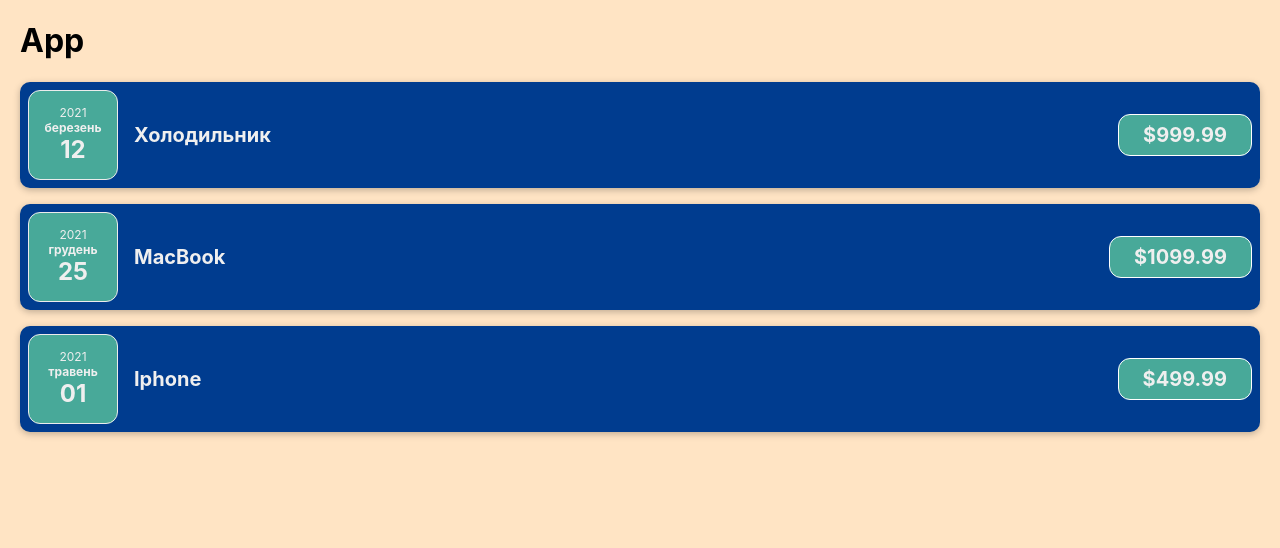
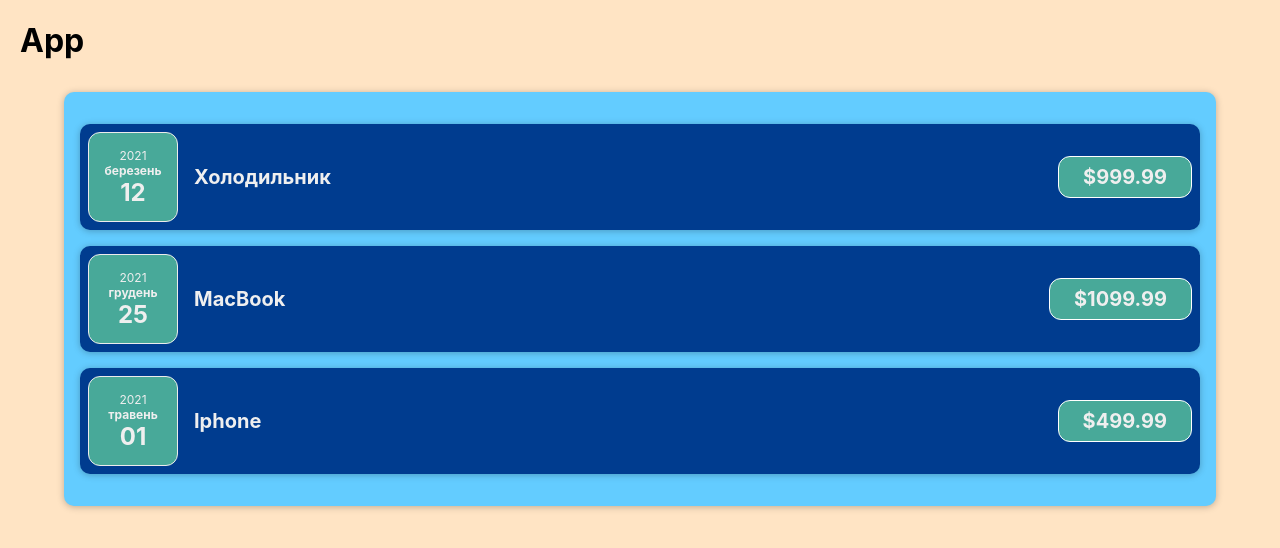
Before and after one commit to YanZinchenko/App-Expenses, a React (Create React App) app: page / in a window 1280 px wide. Shown: the top 548 px of the page. Built offline with nearby package versions, Linux system fonts and the light colour scheme.

Commit message:
sorting project

```diff
--- a/src/App.js
+++ b/src/App.js
@@ -1,6 +1,7 @@
-import CostItem from './components/CostItem';
+//import React from 'react';
+import Costs from './components/Costs/Costs';
 
-function App() {
+const App = () => {
     const costs = [
         {
             date: new Date(2021, 2, 12),
@@ -18,26 +19,21 @@ function App() {
             amount: 499.99,
         },
     ];
+
+    // Old version React JSX
+    // return React.createElement(
+    //     'div',
+    //     {},
+    //     React.createElement('h1', {}, 'App'),
+    //     React.createElement(Costs, { costs: costs })
+    // );
+
     return (
         <div>
             <h1>App</h1>
-            <CostItem
-                date={costs[0].date}
-                description={costs[0].description}
-                amount={costs[0].amount}
-            />
-            <CostItem
-                date={costs[1].date}
-                description={costs[1].description}
-                amount={costs[1].amount}
-            />
-            <CostItem
-                date={costs[2].date}
-                description={costs[2].description}
-                amount={costs[2].amount}
-            />
+            <Costs costs={costs} />
         </div>
     );
-}
+};
 
 export default App;
--- a/src/components/CostDate.js
+++ b/src/components/Costs/CostDate.js
@@ -1,6 +1,6 @@
 import './CostDate.css';
 
-function CostDate(props) {
+const CostDate = (props) => {
     const year = props.date.getFullYear();
     const month = props.date.toLocaleString('uk-UK', { month: 'long' });
     const day = props.date.toLocaleString('uk-UK', { day: '2-digit' });
@@ -12,6 +12,6 @@ function CostDate(props) {
             <div className='cost-date__day'>{day}</div>
         </div>
     );
-}
+};
 
 export default CostDate;
--- a/src/components/CostItem.css
+++ b/src/components/Costs/CostItem.css
@@ -5,8 +5,6 @@
     padding: 0.5rem;
     margin: 1rem 0;
     background-color: #003c8f;
-    border-radius: 10px;
-    box-shadow: 0 2px 7px rgba(0, 0, 0, 0.25);
 }
 
 .cost-item__description {
--- a/src/components/CostItem.js
+++ b/src/components/Costs/CostItem.js
@@ -1,16 +1,17 @@
 import './CostItem.css';
 import CostDate from './CostDate';
+import Card from '../UI/Card';
 
-function CostItem(props) {
+const CostItem = (props) => {
     return (
-        <div className='cost-item'>
+        <Card className='cost-item'>
             <CostDate date={props.date} />
             <div className='cost-item__description'>
                 <h2>{props.description}</h2>
                 <div className='cost-item__price'>${props.amount}</div>
             </div>
-        </div>
+        </Card>
     );
-}
+};
 
 export default CostItem;
--- /dev/null
+++ b/src/components/Costs/Costs.css
@@ -0,0 +1,7 @@
+.costs {
+    padding: 1rem;
+    background-color: #63ccff;
+    margin: 2rem auto;
+    width: 70rem;
+    max-width: 95%;
+}
--- /dev/null
+++ b/src/components/Costs/Costs.js
@@ -0,0 +1,27 @@
+import './Costs.css';
+import CostItem from './CostItem';
+import Card from '../UI/Card';
+
+const Costs = (props) => {
+    return (
+        <Card className='costs'>
+            <CostItem
+                date={props.costs[0].date}
+                description={props.costs[0].description}
+                amount={props.costs[0].amount}
+            />
+            <CostItem
+                date={props.costs[1].date}
+                description={props.costs[1].description}
+                amount={props.costs[1].amount}
+            />
+            <CostItem
+                date={props.costs[2].date}
+                description={props.costs[2].description}
+                amount={props.costs[2].amount}
+            />
+        </Card>
+    );
+};
+
+export default Costs;
--- /dev/null
+++ b/src/components/UI/Card.css
@@ -0,0 +1,4 @@
+.card {
+    border-radius: 10px;
+    box-shadow: 0 1px 7px rgba(0, 0, 0, 0.25);
+}
--- /dev/null
+++ b/src/components/UI/Card.js
@@ -0,0 +1,8 @@
+import './Card.css';
+
+const Card = (props) => {
+    const classes = 'card ' + props.className;
+    return <div className={classes}>{props.children}</div>;
+};
+
+export default Card;
```
Also changed, not shown: src/components/Costs/CostDate.css (renamed from src/components/CostDate.css).
